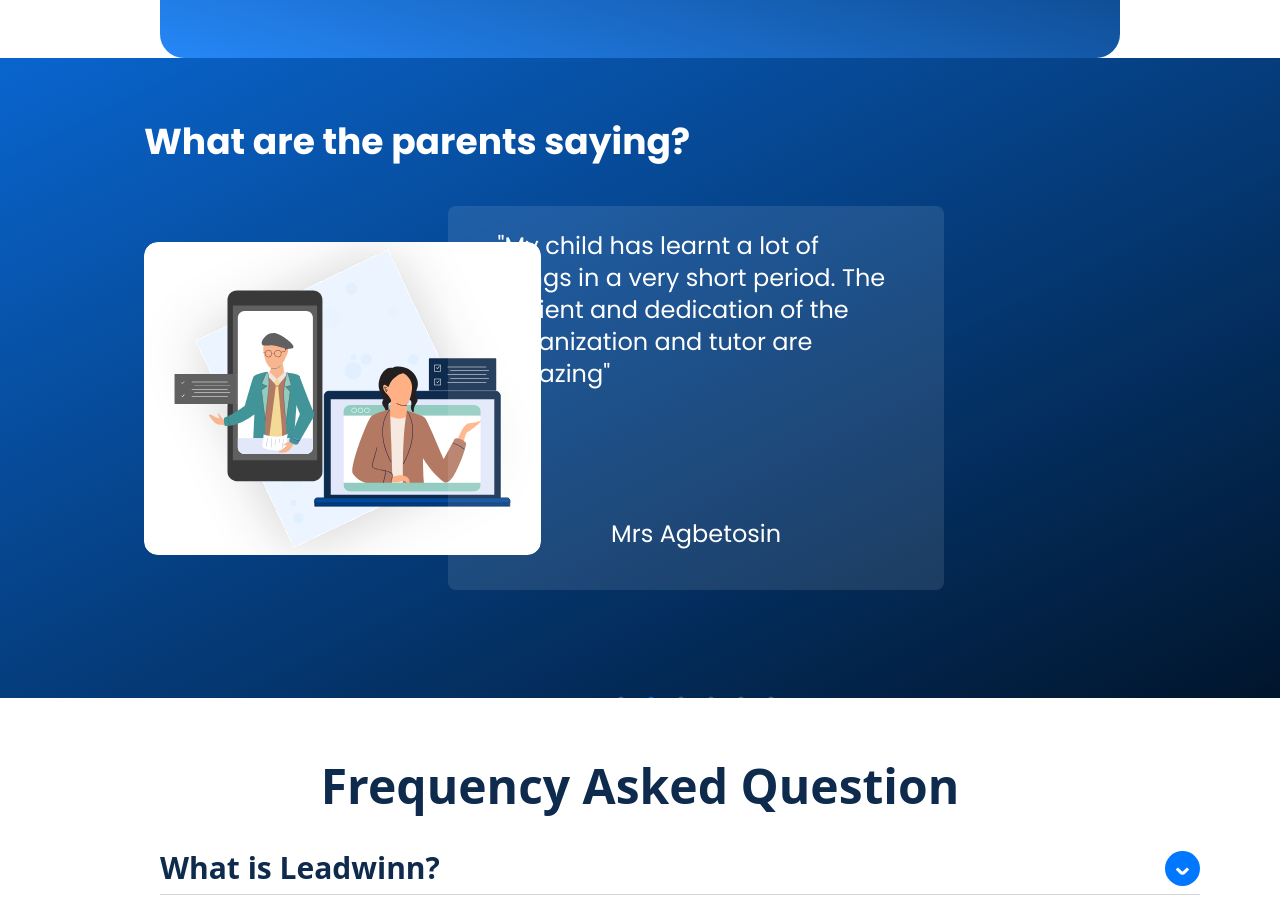
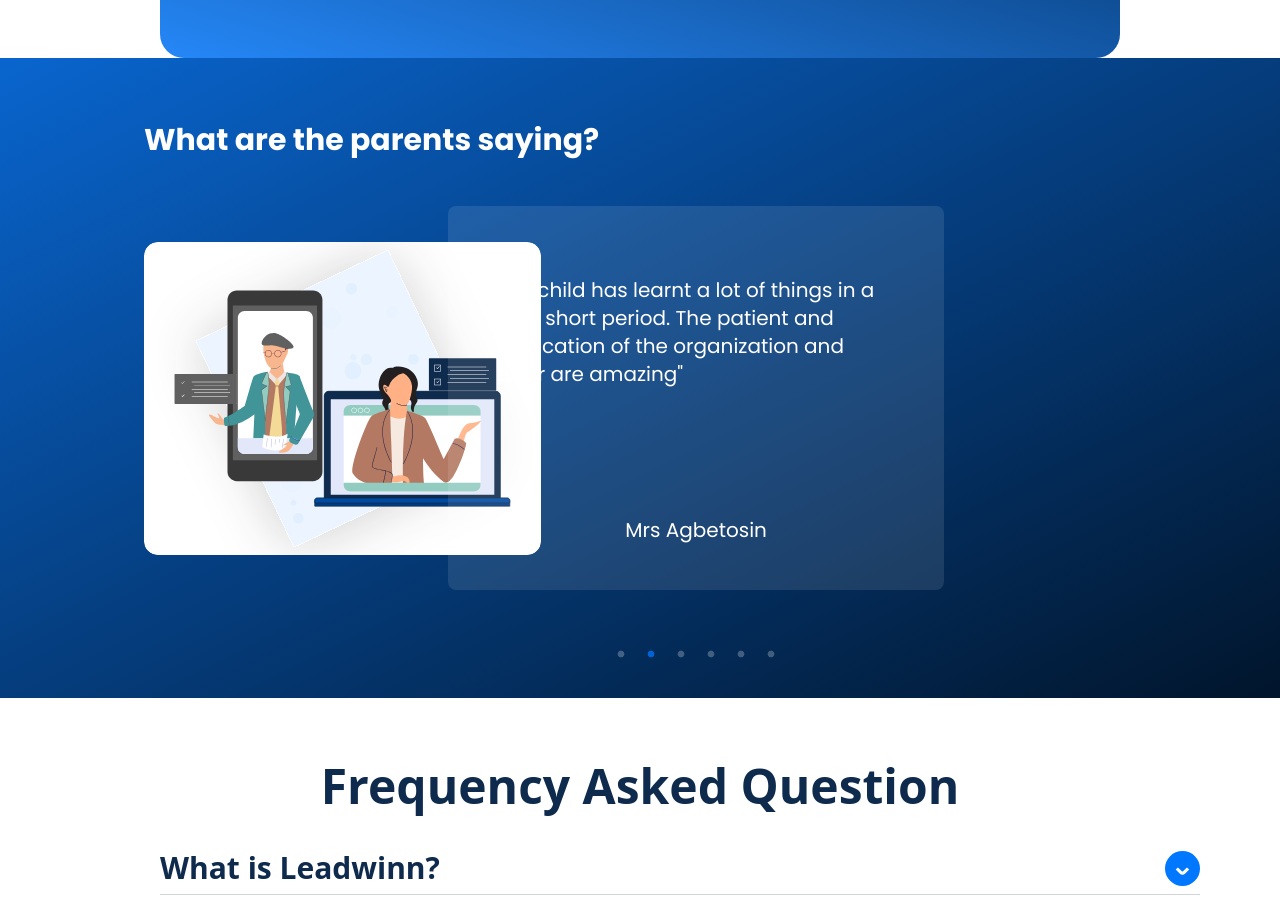
Before and after one commit to Adeleyeha-17/Leadwinn-Academy, a React (Vite) app: page / in a window 1280 px wide. Shown: the part 1340-2258 px from the top of the page. Built offline with nearby package versions, Linux system fonts and the light colour scheme.

Commit message:
updated test

```diff
--- a/src/components/Testimonial/Testimonial.tsx
+++ b/src/components/Testimonial/Testimonial.tsx
@@ -46,7 +46,7 @@ export const Testimonial = () => {
 
   return (
     <div className="bg-gradient-to-tl from-test-gra-2 to-test-gra h-64 md:h-96 lg:h-81 xl:h-80 font-poppins flex flex-col items-center justify-center p-36 overflow-hidden relative">
-      <h1 className="text-sm lg:text-2xl xl:text-4xl font-bold text-white mb-10 absolute top-16 left-20 lg:top-16 lg:left-36 ">What are the parents saying?</h1>
+      <h1 className="text-sm lg:text-2xl xl:text-3xl font-bold text-white mb-10 absolute top-16 left-20 lg:top-16 lg:left-36 ">What are the parents saying?</h1>
 
       <div className="grid grid-cols-2 items-center mt-10">
          <div>
@@ -58,8 +58,8 @@ export const Testimonial = () => {
       <Slider {...sliderSettings} className='w-full lg:w-4/5'>
       {testimonials.map((testimonial, index) => (
         <div key={index} className='md:py-6 md:max-lg:px-4'>
-          <p className="md:max-lg:text-sm xl:text-2xl md:mb-3 lg:mb-12 flex items-center justify-center">{`"${testimonial.message}"`}</p>
-          <h3 className="xl:text-2xl xl:pt-20 flex items-center justify-center">{testimonial.name}</h3>
+          <p className="md:text-sm xl:text-xl md:mb-3 lg:mb-12 flex items-center justify-center">{`"${testimonial.message}"`}</p>
+          <h3 className="xl:text-xl xl:pt-20 flex items-center justify-center">{testimonial.name}</h3>
         </div>
       ))}
     </Slider>
```
